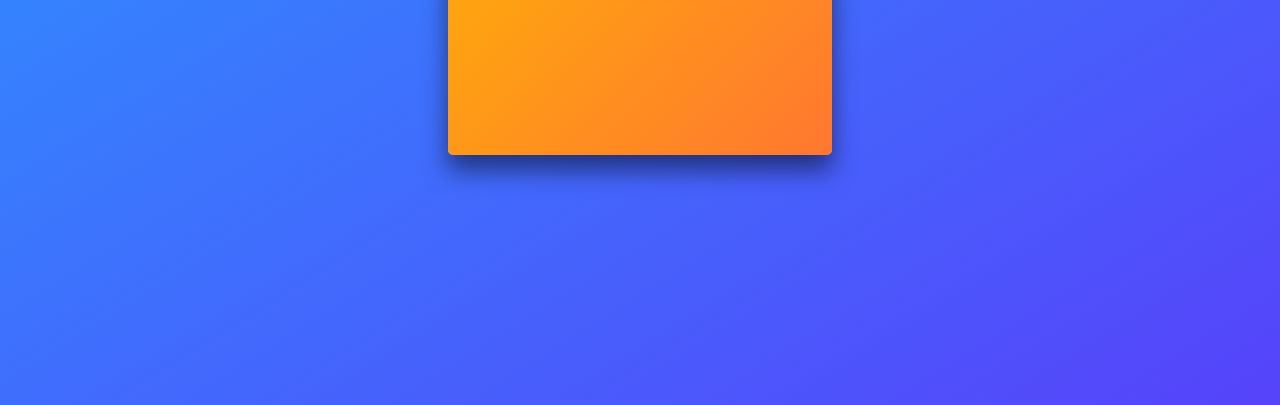
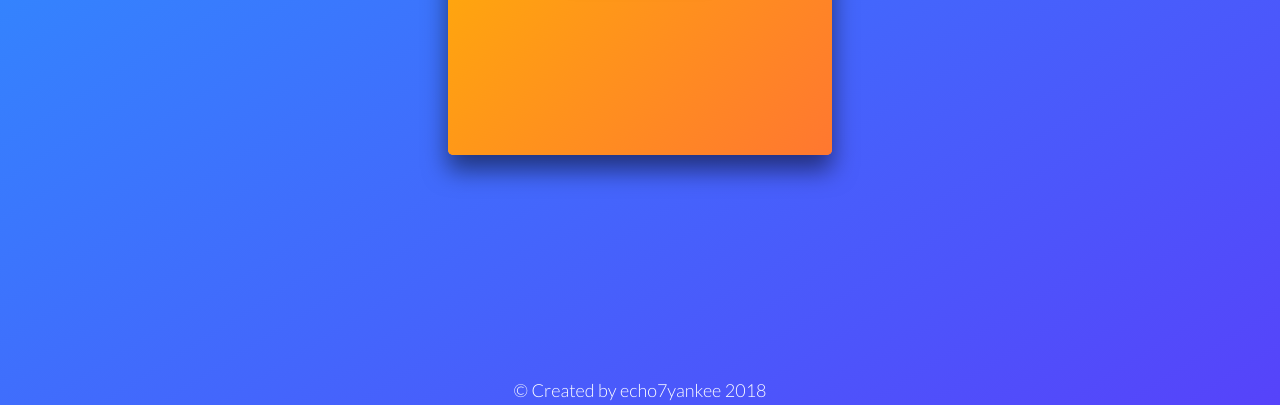
Before and after one commit to echo7yankee/FactYearApi, a plain HTML site: page index.html in a window 1280 px wide. Shown: the part 395-800 px from the top of the page. Drawn offline with Linux system fonts and the light colour scheme.

Commit message:
added dynamic date

```diff
--- a/app.js
+++ b/app.js
@@ -24,3 +24,9 @@ function getFact() {
     })
     .catch( err => console.log('You\'ve got an error'));
 }
+
+(function(){
+        year = new Date().getFullYear();
+        date = `${year}`;
+        date = document.getElementById('date').innerText = date;
+}());
--- a/index.html
+++ b/index.html
@@ -28,6 +28,12 @@
         </div>
     </div>
 
+    <footer class="footer">
+        <p class="footer__paragraph"> &copy; Created by echo7yankee <span id="date"></span></p>
+    </footer>
+
+
+
     <script src="./app.js"></script>
 </body>
 
--- a/style.css
+++ b/style.css
@@ -24,7 +24,9 @@ body {
     width: 100%;
     min-height: 100vh;
     display: flex;
+    flex-direction: column;
     align-items:flex-start;
+    justify-content: space-between;
 }
 
 .main {
@@ -162,3 +164,13 @@ body {
     color: #f4f4f4;
     font-size: 1.8rem;
 }
+
+.footer {
+    width: 100%;
+}
+
+.footer__paragraph {
+    text-align: center;
+    color: white;
+    font-size: 18px;
+}
```
